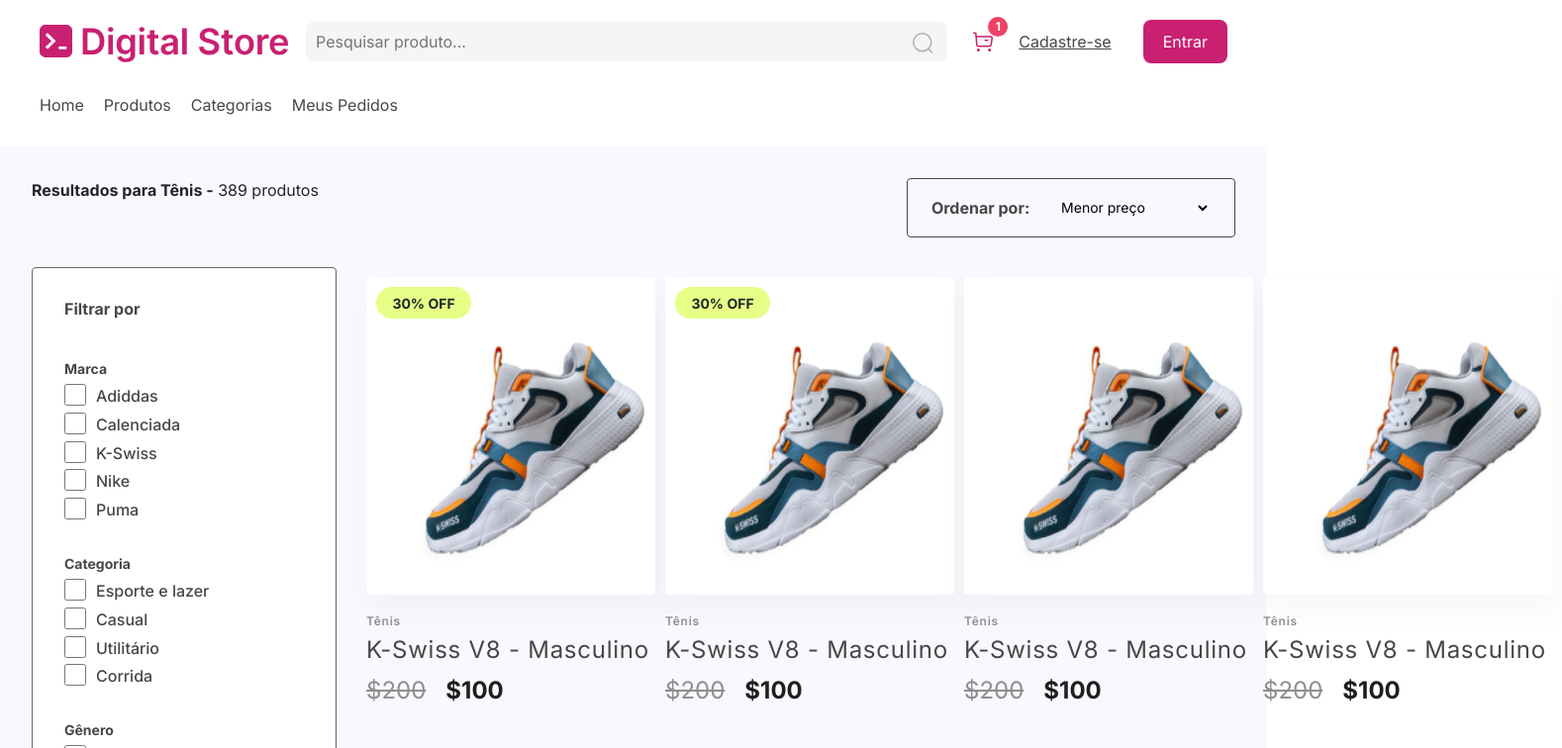
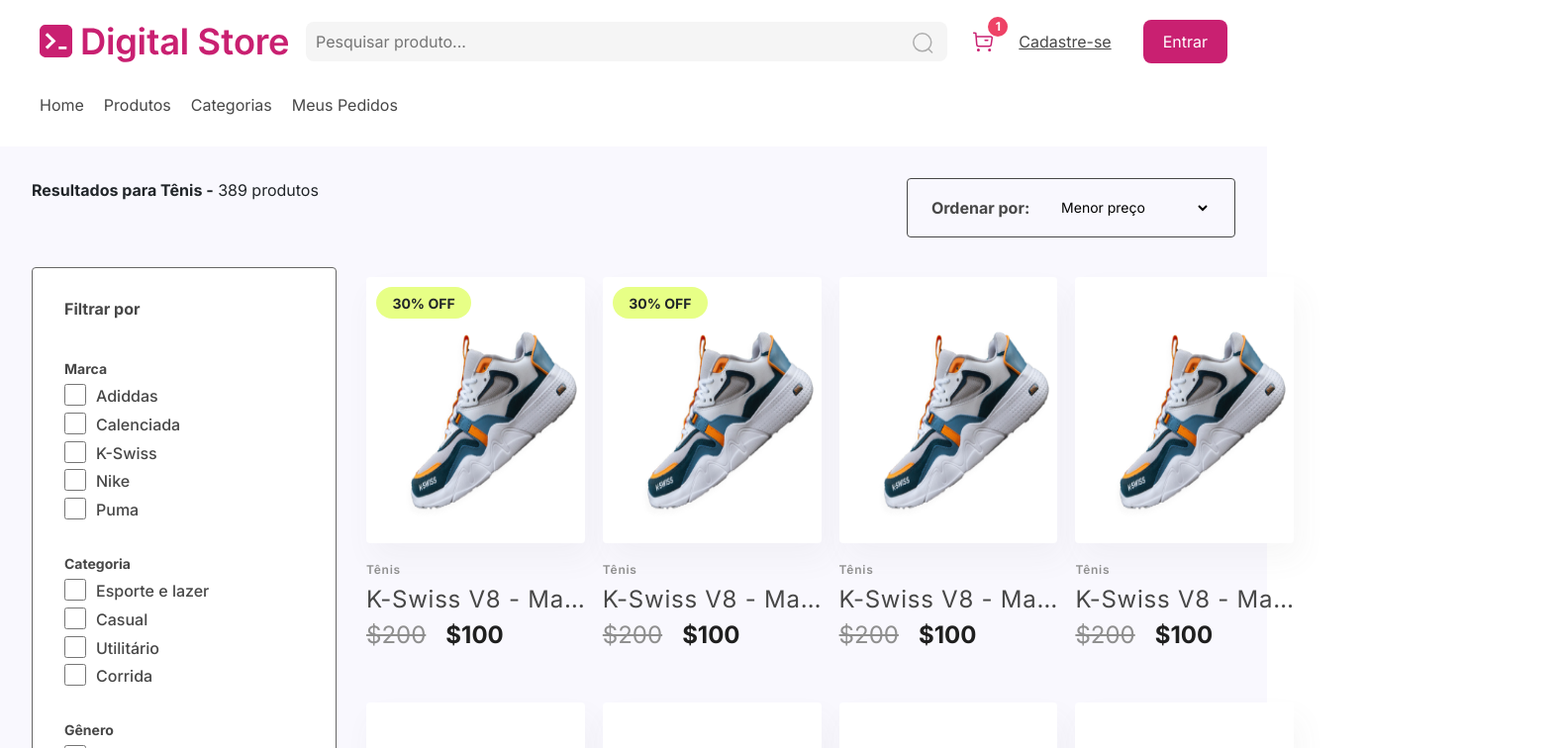
Before and after one commit to Natanael135/DigitalStoreProject-GeracaoTech, a React (Vite) app: page /Products in a window 1280 px wide. Shown: the top 756 px of the page at 99% size, 1578 px wide, since content can reach past the window. Built offline with nearby package versions, Linux system fonts and the light colour scheme.

Commit message:
ajeitando cards

```diff
--- a/src/components/ProductCard/card.jsx
+++ b/src/components/ProductCard/card.jsx
@@ -1,17 +1,18 @@
 import React, { useState, useEffect } from "react";
+import { useNavigate } from "react-router-dom";
 import styled from "styled-components";
 
 // Estilização do contêiner
 const Card = styled.div`
   display: flex;
   flex-direction: column;
-  width: 292px;
-  height: 439px;
+  height: 380px;
   font-family: 'Inter', sans-serif;
   margin-bottom: 2em;
   padding: 0;
   box-sizing: border-box;
   position: relative;
+  cursor: pointer;
 
   @media (max-width: 768px) {
     width: 100%;
@@ -20,7 +21,6 @@
 `;
 
 const Image = styled.img`
-  width: 292px;
   height: 321px;
   background: #FFFFFF;
   box-shadow: 6px 16px 30px rgba(105, 98, 98, 0.05);
@@ -110,7 +110,7 @@
 // Componente ProductCard
 const ProductCard = ({ image, name, price, priceDiscount, subTitle, percentageDiscount }) => {
   const [isMobile, setIsMobile] = useState(false);
-
+  let navigate = useNavigate()
   // UseEffect para detectar a largura da tela e definir o estado de isMobile
   useEffect(() => {
     const handleResize = () => {
@@ -138,7 +138,7 @@
   };
 
   return (
-    <Card>
+    <Card onClick={()=> navigate("/product/1")}>
       <Image src={image} alt={name} />
       {percentageDiscount && <Discount>{percentageDiscount}</Discount>}
       {subTitle && <SubTitle>{subTitle}</SubTitle>}
--- a/src/components/ProductListing/ProductListing.jsx
+++ b/src/components/ProductListing/ProductListing.jsx
@@ -4,9 +4,7 @@
 
 const ListingContainer = styled.div`
   display: grid;
-  grid-template-columns: repeat(4, 1fr); /* 4 cards lado a lado no desktop */
-  gap: 10px;
-  justify-content: center;
+  grid-template-columns: 23% 23% 23% 23%; /* 4 cards lado a lado no desktop */
   padding: 10px;
 
   @media (max-width: 768px) {
@@ -15,8 +13,11 @@
 `;
 
 // Componente ProductListing
-const ProductListing = ({ products }) => (
-  <ListingContainer>
+const ProductListing = ({ products, width, gap }) => (
+
+
+
+  <ListingContainer style={{width: width, gap: gap}}>
     {products.map((product) => (
       <ProductCard
         key={product.id}
--- a/src/pages/HomePage/HomePage.jsx
+++ b/src/pages/HomePage/HomePage.jsx
@@ -69,7 +69,7 @@
           <FeaturedProducts/>
 
         <Section title="Produtos em alta" link={link}>
-          <ProductListing products={products} />
+          <ProductListing products={products} width="100%" gap="24px"/>
         </Section>
       </div>
 
--- a/src/pages/ProductListingPage/ProductListingPage.jsx
+++ b/src/pages/ProductListingPage/ProductListingPage.jsx
@@ -94,7 +94,7 @@
 
 const CardContainer = styled.div`
   display: flex;
-  justify-content: center;
+  justify-content: flex-start;
 `;
 
 const FilterIcon = styled.button`
@@ -178,7 +178,7 @@
           </FilterContainer>
 
           <CardContainer>
-            <ProductListing products={products} />
+            <ProductListing products={products} width="980px" gap="18px"/>
           </CardContainer>
         </Block>
       </ProductListingContainer>
--- a/src/pages/ProductViewPage/ProductViewPage.jsx
+++ b/src/pages/ProductViewPage/ProductViewPage.jsx
@@ -110,7 +110,7 @@
     </section>
 
     <Section title="Produtos relacionados" link={link}>
-      <ProductListing products={products} />
+      <ProductListing products={products} width="100%" gap="24px"/>
     </Section>
 
   </ProdutoContainer>
```
